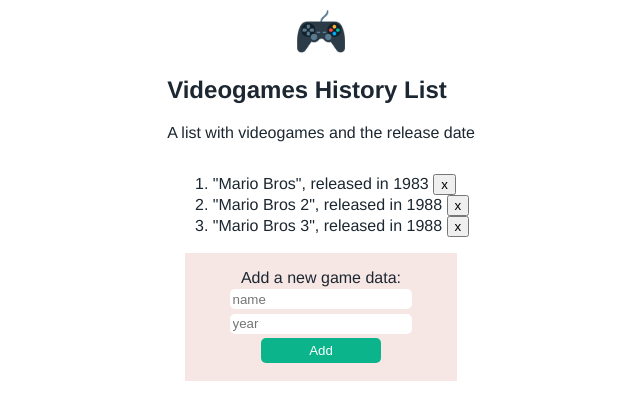
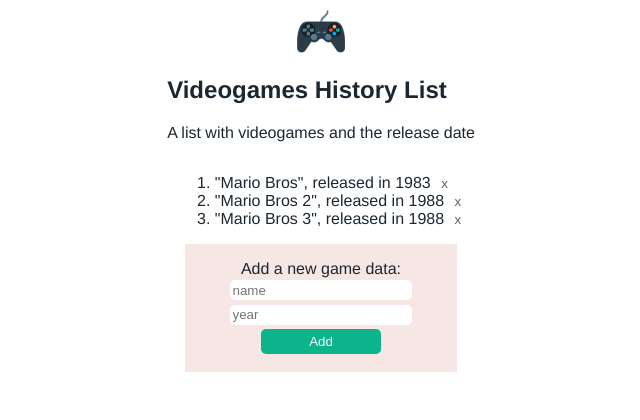
Before and after one commit to flwedu/game-list, a Vue app: page / in a window 1280 px wide. Shown: the top 420 px of the page, without its empty margins (319-959 px from the left). Built offline with nearby package versions, Linux system fonts and the light colour scheme.

Commit message:
add style

```diff
--- a/src/components/GameList.vue
+++ b/src/components/GameList.vue
@@ -23,4 +23,14 @@
 };
 </script>
 
-<style></style>
+<style scoped>
+button {
+  color: #5f5f5f;
+  background: transparent;
+  border: transparent;
+}
+button:hover {
+  font: bolder;
+  color: red;
+}
+</style>
```
